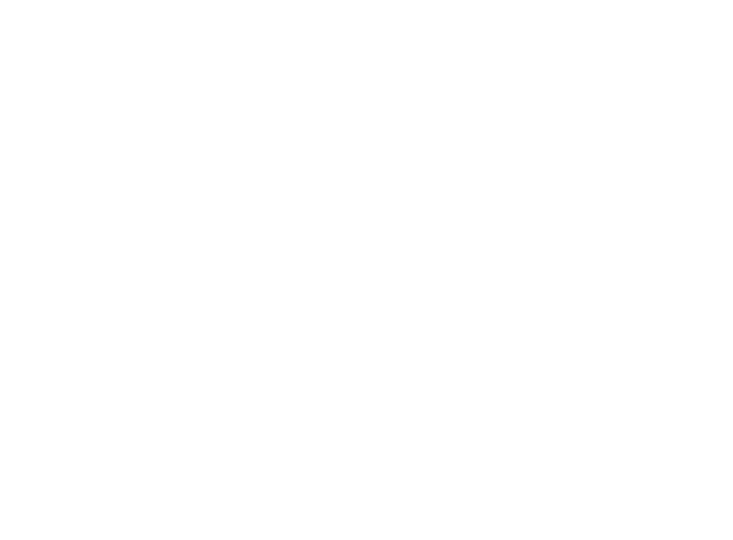
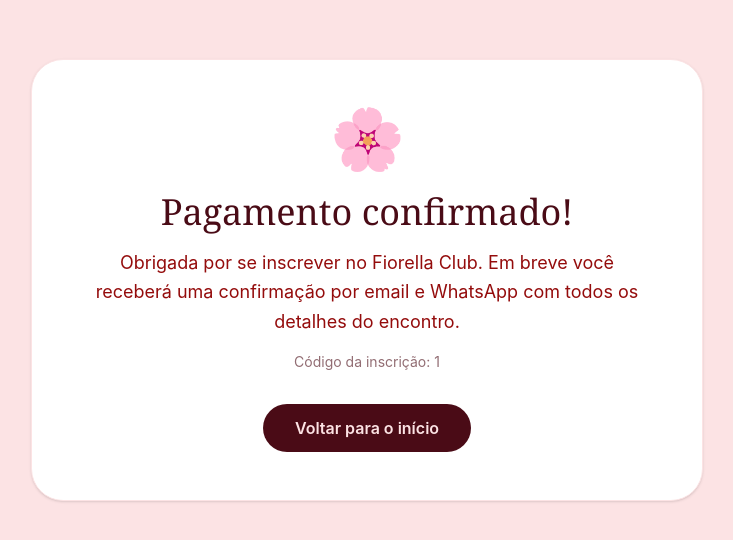
Before and after one commit to RafaelBenjamim/FiorellaClub, a React (Vite) app: page /confirmacao/1 in a window 1280 px wide. Before the commit this address had no page. Shown: the part 120-660 px from the top of the page, without its empty margins (273-1006 px from the left). Built offline with nearby package versions, Linux system fonts and the light colour scheme.

Commit message:
Criação da pagina de confirmação de pagamento

```diff
--- /dev/null
+++ b/src/pages/ConfirmacaoPage.tsx
@@ -0,0 +1,29 @@
+import { useParams, Link } from "react-router-dom";
+
+function ConfirmacaoPage() {
+  const { registrationId } = useParams();
+
+  return (
+    <div className="min-h-screen bg-[#fce3e4] text-[#4a0b16] font-sans flex flex-col items-center justify-center px-6">
+      <div className="w-full max-w-2xl bg-white rounded-[2rem] shadow-sm border border-[#fce3e4] p-8 md:p-12 text-center">
+        <div className="text-6xl mb-6">🌸</div>
+        <h1 className="text-4xl font-serif mb-4">Pagamento confirmado!</h1>
+        <p className="text-lg text-[#940c0c] leading-relaxed mb-4">
+          Obrigada por se inscrever no Fiorella Club. Em breve você receberá uma
+          confirmação por email e WhatsApp com todos os detalhes do encontro.
+        </p>
+        <p className="text-sm text-[#4a0b16]/60 mb-8">
+          Código da inscrição: {registrationId}
+        </p>
+        <Link
+          to="/"
+          className="inline-flex items-center justify-center rounded-full bg-[#4a0b16] px-8 py-3 text-[#fce3e4] font-semibold transition-all duration-300 hover:-translate-y-1 hover:bg-[#940c0c]"
+        >
+          Voltar para o início
+        </Link>
+      </div>
+    </div>
+  );
+}
+
+export default ConfirmacaoPage;
--- a/src/routes/index.tsx
+++ b/src/routes/index.tsx
@@ -1,6 +1,7 @@
 import { Routes, Route } from "react-router-dom";
 import LandingPage from "../pages/landingPage";
 import MeetingPage from "../pages/meetingPage";
+import ConfirmacaoPage from "../pages/ConfirmacaoPage";
 
 export function AppRoutes() {
   return (
@@ -8,6 +9,10 @@ export function AppRoutes() {
       <Route path="/" element={<LandingPage />} />
       <Route path="/meeting" element={<MeetingPage />} />
       <Route path="/meeting/:eventId" element={<MeetingPage />} />
+      <Route
+        path="/confirmacao/:registrationId"
+        element={<ConfirmacaoPage />}
+      />
     </Routes>
   );
 }
```
